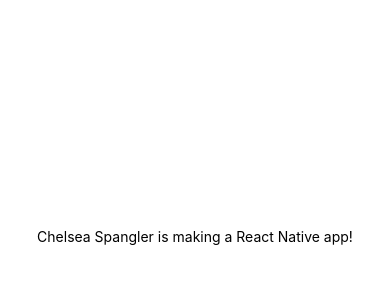
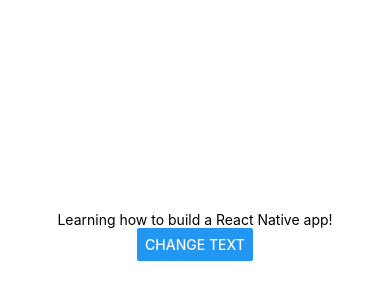
Before and after one commit to CNSpangler/native-intro, a React Native app: screen / in a window 390 px wide. Shown: the part 186-486 px from the top of the page. Built offline with nearby package versions, Linux system fonts and the light colour scheme.

Commit message:
example button changes text on screen

```diff
--- a/App.js
+++ b/App.js
@@ -1,10 +1,13 @@
-import React from 'react';
-import { StyleSheet, Text, View } from 'react-native';
+import React, { useState } from 'react';
+import { StyleSheet, Text, View, Button } from 'react-native';
 
 export default function App() {
+  const [outputText, setOutputText] = useState('Learning how to build a React Native app!');
+
   return (
     <View style={styles.container}>
-      <Text>Chelsea Spangler is making a React Native app!</Text>
+      <Text>{outputText}</Text>
+      <Button title="Change Text" onPress={() => setOutputText('Ooooooohhhh look what it did!')} />
     </View>
   );
 }
```
